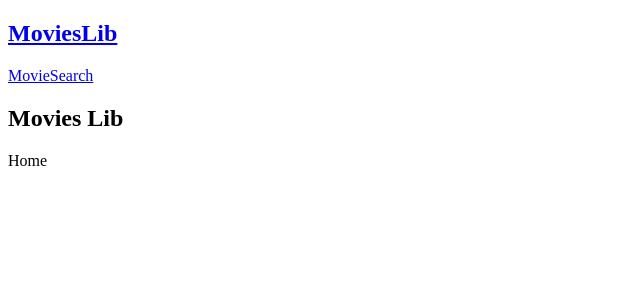
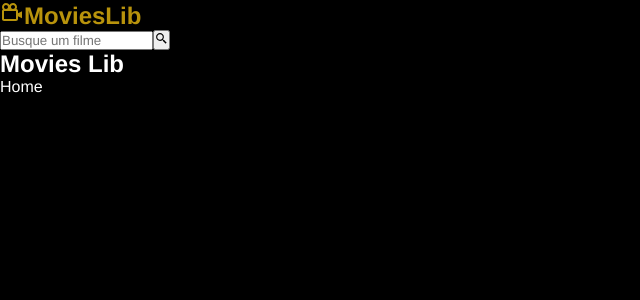
Before and after one commit to mateuspessoa/movieslib, a React (Vite) app: page / in a window 1280 px wide. Shown: the top 300 px of the page, without its empty margins (0-640 px from the left). Built offline with nearby package versions, Linux system fonts and the light colour scheme.

Commit message:
Componente Nav, ícones e CSS Global

```diff
--- a/src/App.jsx
+++ b/src/App.jsx
@@ -1,17 +1,12 @@
-import { Link, Outlet } from "react-router-dom"
+import { Outlet } from "react-router-dom"
 import './App.css'
+import Navbar from "./components/Navbar"
 
 function App() {
 
   return (
     <div className="App">
-      <nav id="navbar">
-        <h2>
-          <Link to="/">MoviesLib</Link>
-        </h2>
-        <Link to="/movie/1">Movie</Link>
-        <Link to="/search">Search</Link>
-      </nav>
+      <Navbar />
       <h2>Movies Lib</h2>
 
     <Outlet />
--- /dev/null
+++ b/src/components/Navbar.jsx
@@ -0,0 +1,20 @@
+import { Link } from "react-router-dom"
+import { BiCameraMovie, BiSearchAlt2 } from "react-icons/bi";
+
+const Navbar = () => {
+  return (
+    <nav id="navbar">
+        <h2>
+            <Link to="/"><BiCameraMovie />MoviesLib</Link>
+        </h2>
+        <form>
+            <input type="text" placeholder="Busque um filme" />
+            <button type="submit">
+                <BiSearchAlt2 />
+            </button>
+        </form>
+  </nav>
+  )
+}
+
+export default Navbar
--- a/src/index.css
+++ b/src/index.css
@@ -0,0 +1,21 @@
+* {
+    font-family: Helvetica;
+    margin: 0;
+    padding: 0;
+    box-sizing: border-box;
+}
+
+body {
+    background-color: #000;
+    color: #fff;
+}
+
+a {
+    text-decoration: none;
+    color: #F7D354;
+    transition: .5s;
+}
+
+a:hover {
+    color: #b8930c;
+}
```
